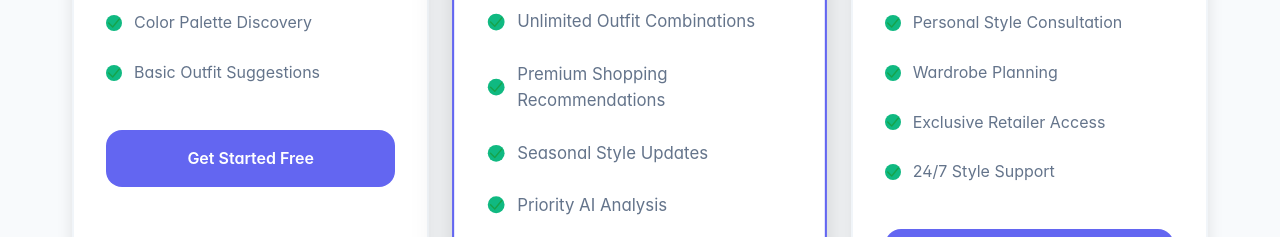
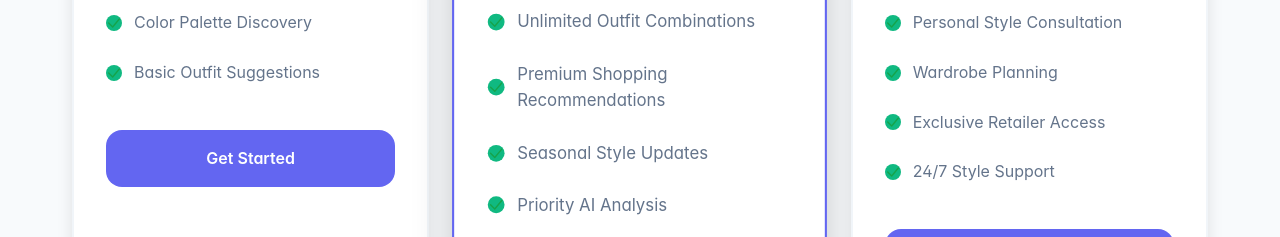
Before and after one commit to Tmaq23/my-styled-wardrobe, a Next.js app: page /pricing in a window 1280 px wide. Shown: the part 1080-1317 px from the top of the page. Built offline with nearby package versions, Linux system fonts and the light colour scheme; no server answers.

Commit message:
Remove 'Free' from Get Started button text
Changed button text from "Get Started Free" to "Get Started" for Professional Review plan.

```diff
--- a/app/pricing/page.tsx
+++ b/app/pricing/page.tsx
@@ -95,7 +95,7 @@ export default function PricingPage() {
                 <li><span className="icon-inline small"><img src="/icons/check.svg" alt="Included" width={14} height={14} /></span>Basic Outfit Suggestions</li>
               </ul>
               <Link href="#" onClick={handleGetStarted} className="plan-button">
-                {isLoading ? 'Loading...' : 'Get Started Free'}
+                {isLoading ? 'Loading...' : 'Get Started'}
               </Link>
             </div>
 
```
